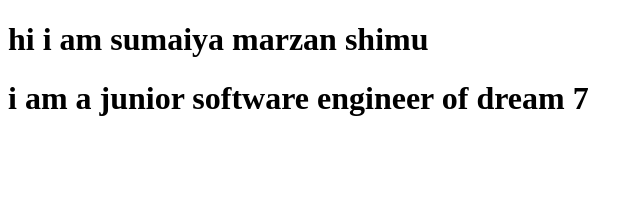
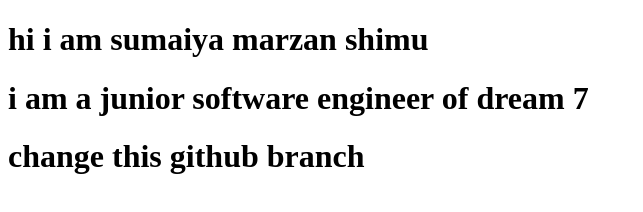
Before and after one commit to sumaiyashimu/wb_course, a plain HTML site: page index.html in a window 1280 px wide. Shown: the whole page, without its empty margins (0-643 px from the left). Drawn offline with Linux system fonts and the light colour scheme.

Commit message:
Update index.html

```diff
--- a/index.html
+++ b/index.html
@@ -9,6 +9,8 @@
 <body>
      <h1>hi i am sumaiya marzan shimu </h1>
      <h1>i am a junior software engineer of dream 7 </h1>
+     <h1> change this github branch </h1>
+
 
 </body>
 </html>
```
